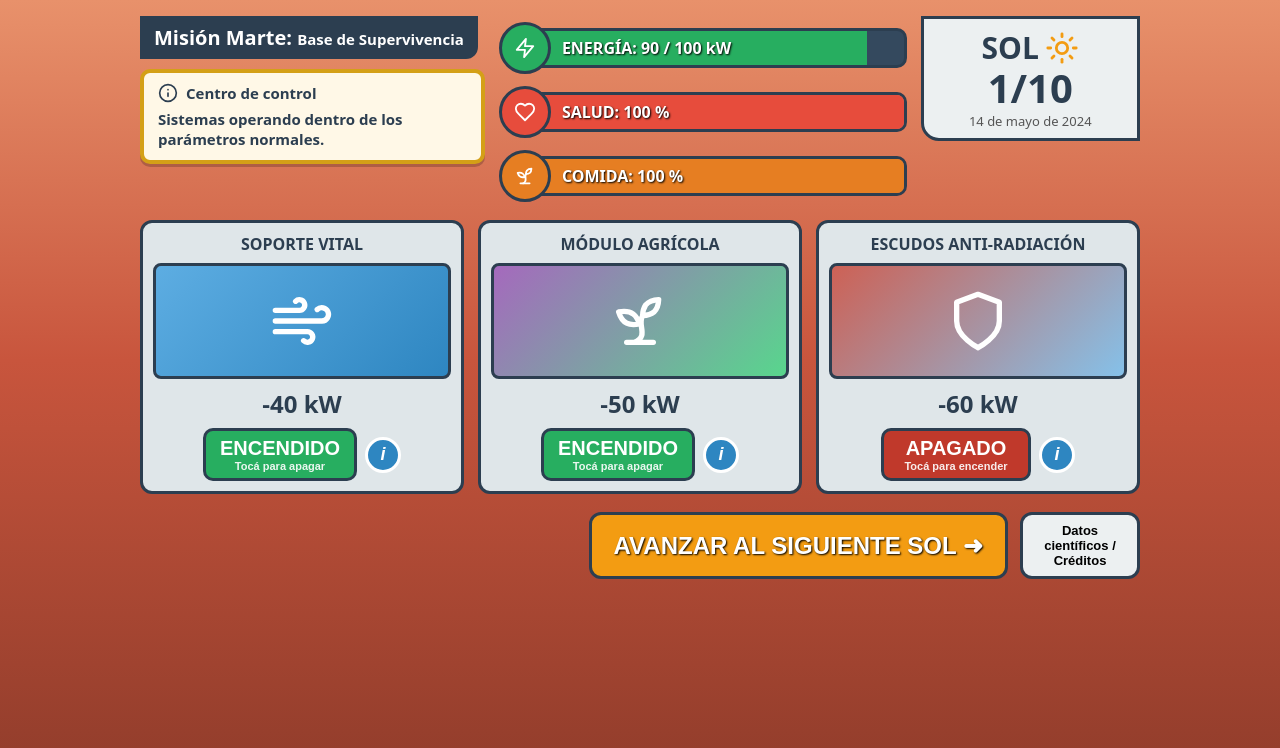
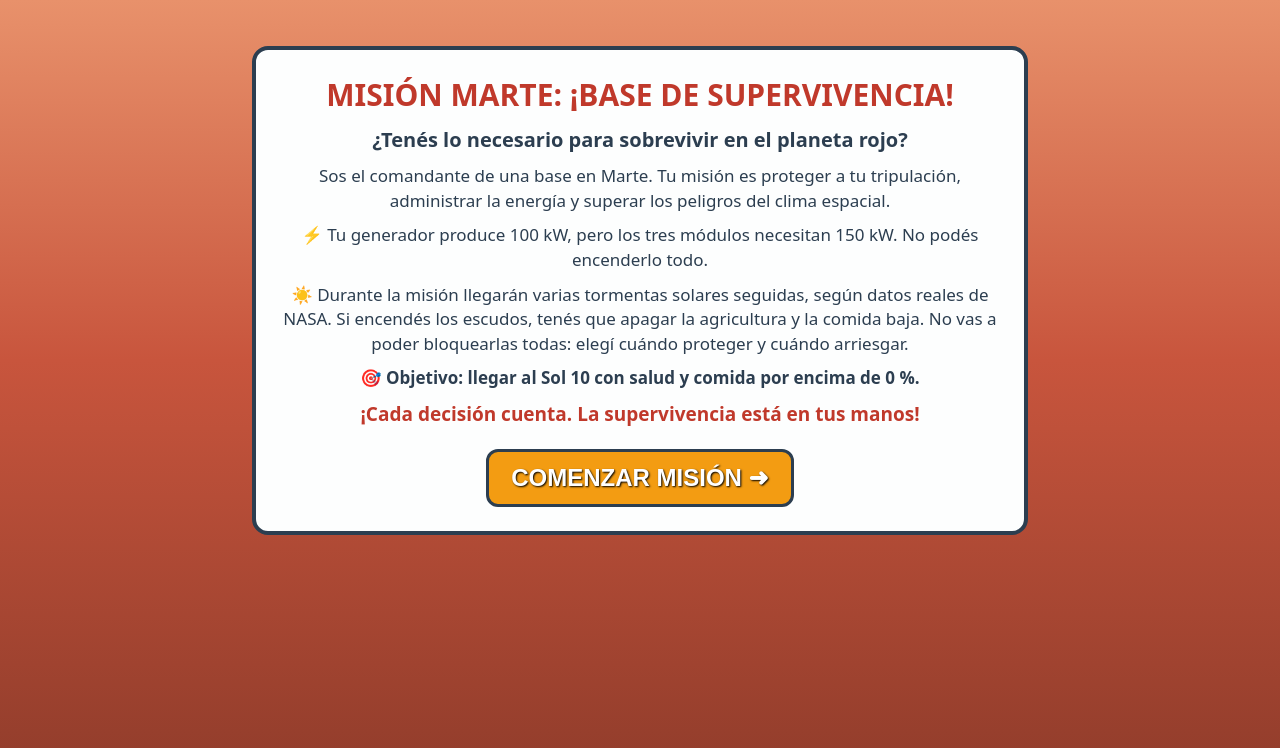
Before and after one commit to PabloVallejo2026/simulador-marte, a React (Vite) app: page / in a window 1280 px wide. Shown: the top 748 px of the page. Built offline with nearby package versions, Linux system fonts and the light colour scheme.

Commit message:
Pantalla de inicio y alerta de tormenta con dos opciones

```diff
--- a/src/App.jsx
+++ b/src/App.jsx
@@ -16,6 +16,7 @@ export default function App() {
   const [health, setHealth] = useState(100);
   const [rations, setRations] = useState(100);
   const [gameStatus, setGameStatus] = useState('playing');
+  const [started, setStarted] = useState(false);
   const [openInfo, setOpenInfo] = useState(null);
   const [showCredits, setShowCredits] = useState(false);
   const [report, setReport] = useState(null);
@@ -35,7 +36,7 @@ export default function App() {
     } else {
       setBlackout(false);
       if (solarStorm && !systems.shields.active) {
-        setMessage(`¡Hoy llega una tormenta solar! Datos reales de NASA DONKI: ${solData.marsCMEs} ${solData.marsCMEs === 1 ? 'eyección' : 'eyecciones'} de masa coronal con llegada estimada a Marte este día. Encendé los escudos antes de avanzar (apagá Agricultura para no superar los 100 kW).`);
+        setMessage('storm');
       } else if (solarStorm && systems.shields.active) {
         setMessage("Tormenta solar hoy: los escudos están encendidos. La tripulación está protegida.");
       } else {
@@ -43,6 +44,8 @@ export default function App() {
       }
     }
   }, [currentLoad, solarStorm, systems.shields.active, sol]);
+
+  const stormData = T.stormAlertData.replace('{n}', solData.marsCMEs).replace('{cme}', solData.marsCMEs === 1 ? T.cmeOne : T.cmeMany);
 
   const toggleSystem = (key) => {
     setSystems(prev => ({
@@ -155,6 +158,33 @@ export default function App() {
     </div>
   );
 
+  if (!started) {
+    return (
+      <div className="mars-bg">
+        <div className="intro">
+          <h1>{T.introTitle}</h1>
+          <p className="intro-question">{T.introQuestion}</p>
+          <p>{T.introText}</p>
+          <p>⚡ {T.introEnergy}</p>
+          <p>☀️ {T.introStorms}</p>
+          <p className="intro-goal">🎯 {T.introGoal}</p>
+          <p className="intro-phrase">{T.introPhrase}</p>
+          <button className="next-btn" onClick={() => setStarted(true)}>{T.startButton}</button>
+        </div>
+        <style>{`
+          .mars-bg { min-height: 100vh; background: linear-gradient(180deg, #e8916b 0%, #c8553d 45%, #8e3b2a 100%); padding: 16px; box-sizing: border-box; font-family: system-ui, sans-serif; color: #2c3e50; }
+          .intro { max-width: 720px; margin: 30px auto; background: #fdfefe; border: 4px solid #2c3e50; border-radius: 16px; padding: 24px; text-align: center; }
+          .intro h1 { color: #c0392b; font-size: 30px; margin: 0 0 8px; }
+          .intro p { font-size: 17px; line-height: 1.45; margin: 10px 0; }
+          .intro-question { font-size: 20px !important; font-weight: 800; }
+          .intro-goal { font-weight: 800; }
+          .intro-phrase { font-weight: 800; color: #c0392b; font-size: 19px !important; }
+          .next-btn { margin-top: 10px; background: #f39c12; border: 3px solid #2c3e50; border-radius: 12px; color: #fff; font-size: 24px; font-weight: 900; padding: 12px 22px; cursor: pointer; text-shadow: 1px 1px 2px #000; }
+        `}</style>
+      </div>
+    );
+  }
+
   return (
     <div className="mars-bg">
       <div className="game">
@@ -166,7 +196,15 @@ export default function App() {
                 {alertLevel === 'ok' ? <Info size={20} /> : <AlertTriangle size={20} color={alertColors.border} />}
                 {alertColors.title}
               </div>
-              <p>{message}</p>
+              {message === 'storm' ? (
+                <div className="storm-alert">
+                  <p><strong>{T.stormAlertTitle}</strong> {stormData}</p>
+                  <p>🛡️ {T.stormOptionShields}</p>
+                  <p>☢️ {T.stormOptionNoShields}</p>
+                </div>
+              ) : (
+                <p>{message}</p>
+              )}
             </div>
           </div>
 
@@ -267,6 +305,7 @@ export default function App() {
         .title-tag span { font-size: 15px; font-weight: 600; }
         .alert-box { border: 4px solid; border-radius: 10px; padding: 10px 14px; box-shadow: 0 3px 0 rgba(0,0,0,0.2); }
         .alert-title { display: flex; align-items: center; gap: 8px; font-weight: 800; font-size: 15px; }
+        .storm-alert p { margin: 6px 0 0; }
         .alert-box p { margin: 6px 0 0; font-size: 15px; font-weight: 600; line-height: 1.35; }
         .bars { display: flex; flex-direction: column; gap: 12px; padding-top: 6px; }
         .bar-row { display: flex; align-items: center; }
--- a/src/textos.js
+++ b/src/textos.js
@@ -14,8 +14,26 @@ export const TEXTOS = {
     health: 'Salud',
     food: 'Comida',
     noChange: 'sin cambios',
-        noRadiationDamage: 'Sin daño por radiación',
-    simplified: 'Valores simplificados del juego (no son mediciones de NASA).'
+    noRadiationDamage: 'Sin daño por radiación',
+    simplified: 'Valores simplificados del juego (no son mediciones de NASA).',
+    // --- Pantalla de inicio: TEXTOS ORIGINALES de Soledad ---
+    introTitle: 'MISIÓN MARTE: ¡BASE DE SUPERVIVENCIA!',
+    introQuestion: '¿Tenés lo necesario para sobrevivir en el planeta rojo?',
+    introText: 'Sos el comandante de una base en Marte. Tu misión es proteger a tu tripulación, administrar la energía y superar los peligros del clima espacial.',
+    introPhrase: '¡Cada decisión cuenta. La supervivencia está en tus manos!',
+    // --- Pantalla de inicio: ADAPTACIÓN NUEVA (Claude), pendiente de revisión de Soledad ---
+    introEnergy: 'Tu generador produce 100 kW, pero los tres módulos necesitan 150 kW. No podés encenderlo todo.',
+    introStorms: 'Durante la misión llegarán varias tormentas solares seguidas, según datos reales de NASA. Si encendés los escudos, tenés que apagar la agricultura y la comida baja. No vas a poder bloquearlas todas: elegí cuándo proteger y cuándo arriesgar.',
+    introGoal: 'Objetivo: llegar al Sol 10 con salud y comida por encima de 0 %.',
+    startButton: 'COMENZAR MISIÓN ➜',
+    // --- Alerta de tormenta: ADAPTACIÓN NUEVA (Claude), pendiente de revisión de Soledad ---
+    // Los valores (-20 % y -40 %) son los de las Reglas v2.
+    stormAlertTitle: '¡Hoy llega una tormenta solar!',
+    stormAlertData: 'Datos reales de NASA DONKI: {n} {cme} de masa coronal con llegada estimada a Marte este día.',
+    cmeOne: 'eyección',
+    cmeMany: 'eyecciones',
+    stormOptionShields: 'Con escudos: la tripulación está protegida, pero tenés que apagar la agricultura (Comida −20 %).',
+    stormOptionNoShields: 'Sin escudos: hay cosecha, pero la radiación baja la salud (Salud −40 %).'
   },
   en: {
     reportTitle: 'Sol Report',
@@ -28,7 +46,22 @@ export const TEXTOS = {
     health: 'Health',
     food: 'Food',
     noChange: 'no change',
-        noRadiationDamage: 'No radiation damage',
-    simplified: 'Simplified game values (not NASA measurements).'
+    noRadiationDamage: 'No radiation damage',
+    simplified: 'Simplified game values (not NASA measurements).',
+    // --- Start screen: Soledad's original texts, AI DRAFT translation ---
+    introTitle: 'MISSION MARS: SURVIVAL BASE!',
+    introQuestion: 'Do you have what it takes to survive on the red planet?',
+    introText: 'You are the commander of a base on Mars. Your mission is to protect your crew, manage the energy and overcome the dangers of space weather.',
+    introPhrase: 'Every decision counts. Survival is in your hands!',
+    introEnergy: 'Your generator produces 100 kW, but the three modules need 150 kW. You can\'t turn everything on.',
+    introStorms: 'During the mission, several solar storms will arrive in a row, based on real NASA data. If you turn on the shields, you must turn off the farm and food goes down. You won\'t be able to block them all: choose when to protect and when to take the risk.',
+    introGoal: 'Goal: reach Sol 10 with health and food above 0 %.',
+    startButton: 'START MISSION ➜',
+    stormAlertTitle: 'A solar storm arrives today!',
+    stormAlertData: 'Real NASA DONKI data: {n} coronal mass {cme} estimated to reach Mars on this day.',
+    cmeOne: 'ejection',
+    cmeMany: 'ejections',
+    stormOptionShields: 'With shields: the crew is protected, but you must turn off the farm (Food −20 %).',
+    stormOptionNoShields: 'Without shields: you get a harvest, but radiation lowers health (Health −40 %).'
   }
 };
```
